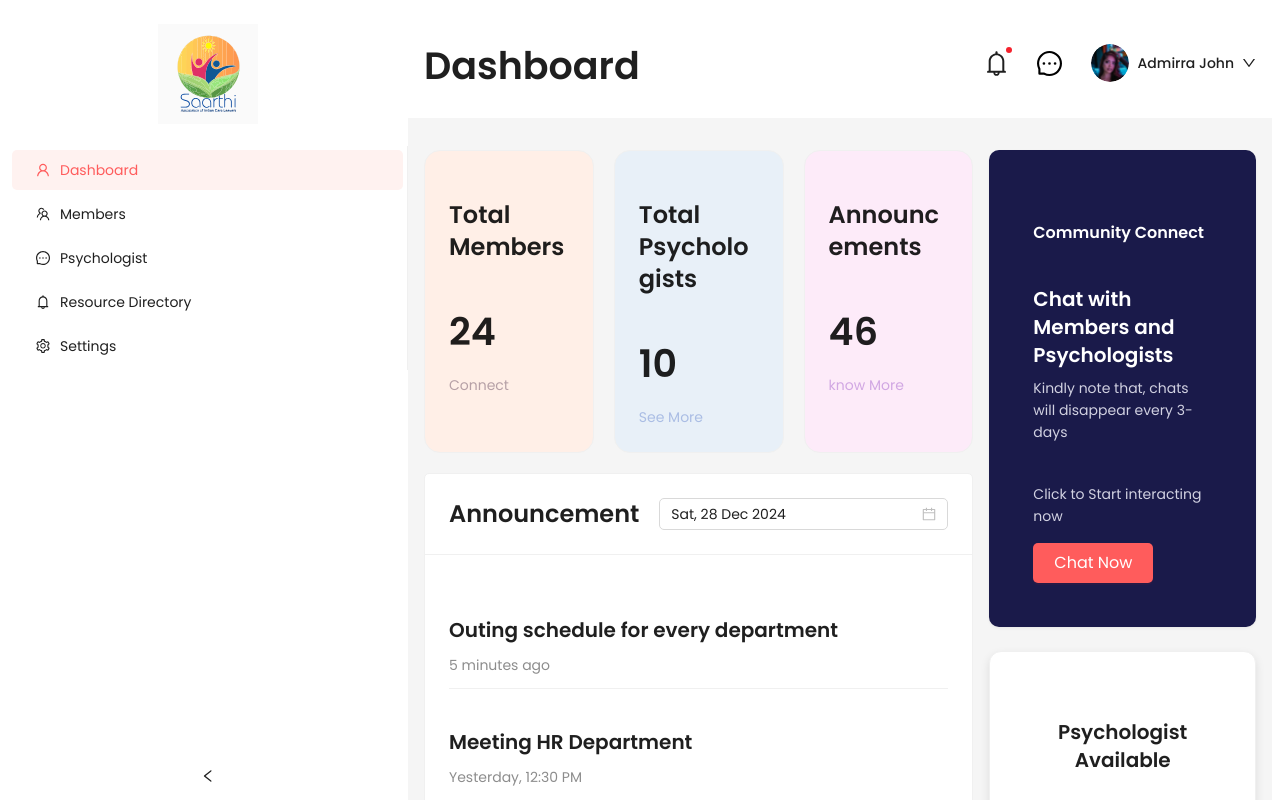
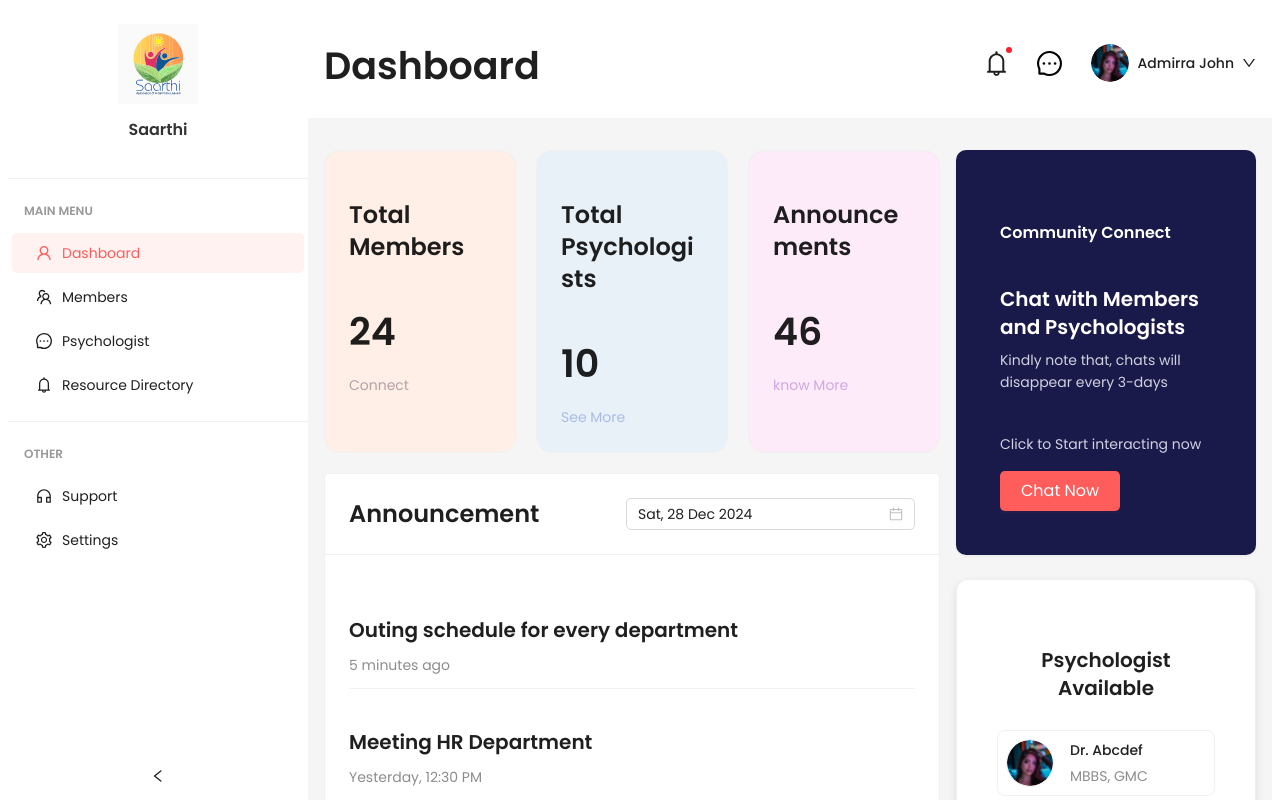
Before and after one commit to ClearSolution07/aideToAction, a React (Vite) app: page / in a window 1280 px wide. Shown: the top 800 px of the page. Built offline with nearby package versions, Linux system fonts and the light colour scheme.

Commit message:
sidebar improved

```diff
--- a/src/components/SideBar.jsx
+++ b/src/components/SideBar.jsx
@@ -1,15 +1,17 @@
 import React, { useState } from "react";
-import { Layout, Menu } from "antd";
+import { Layout, Menu, Divider, Typography } from "antd";
 import {
   UserOutlined,
   TeamOutlined,
   BellOutlined,
   SettingOutlined,
   MessageOutlined,
+  CustomerServiceOutlined,
 } from "@ant-design/icons";
 import { mainLogo } from "../utils/imageUtils";
 
 const { Sider } = Layout;
+const { Title } = Typography;
 
 const SideBar = () => {
   const [collapsed, setCollapsed] = useState(false);
@@ -24,9 +26,10 @@ const SideBar = () => {
       collapsed={collapsed}
       onCollapse={handleCollapse}
       breakpoint="lg"
-      width={400}
+      width={300}
       theme="light"
     >
+      {/* Logo and App Name */}
       <div
         className="logo"
         style={{
@@ -39,28 +42,92 @@ const SideBar = () => {
           src={mainLogo}
           alt="Logo"
           style={{
-            maxHeight: collapsed ? 50 : 100,
-            maxWidth: "100%",
+            maxHeight: collapsed ? 40 : 80, // Adjust size for collapsed state
             transition: "all 0.3s ease",
           }}
         />
+        {!collapsed && (
+          <Title level={5} style={{ margin: "8px 0", color: "#333" }}>
+            Saarthi
+          </Title>
+        )}
       </div>
-      <Menu mode="inline" defaultSelectedKeys={["1"]}>
-        <Menu.Item key="1" icon={<UserOutlined />}>
+
+      <Divider style={{ margin: "12px 0" }} />
+
+      {/* Main Menu Section */}
+      <Menu
+        mode="inline"
+        defaultSelectedKeys={["1"]}
+        style={{ border: "none" }}
+      >
+        <Menu.ItemGroup
+          title={
+            !collapsed && (
+              <span
+                style={{
+                  fontSize: "12px",
+                  textTransform: "uppercase",
+                  color: "#999",
+                  fontWeight: 600,
+                }}
+              >
+                Main Menu
+              </span>
+            )
+          }
+        >
+          <Menu.Item key="1" icon={<UserOutlined style={{ fontSize: 16 }} />}>
             Dashboard
           </Menu.Item>
-        <Menu.Item key="2" icon={<TeamOutlined />}>
+          <Menu.Item key="2" icon={<TeamOutlined style={{ fontSize: 16 }} />}>
             Members
           </Menu.Item>
-        <Menu.Item key="3" icon={<MessageOutlined />}>
+          <Menu.Item
+            key="3"
+            icon={<MessageOutlined style={{ fontSize: 16 }} />}
+          >
             Psychologist
           </Menu.Item>
-        <Menu.Item key="4" icon={<BellOutlined />}>
+          <Menu.Item key="4" icon={<BellOutlined style={{ fontSize: 16 }} />}>
             Resource Directory
           </Menu.Item>
-        <Menu.Item key="5" icon={<SettingOutlined />}>
+        </Menu.ItemGroup>
+      </Menu>
+
+      <Divider style={{ margin: "12px 0" }} />
+
+      {/* Other Section */}
+      <Menu mode="inline" style={{ border: "none" }}>
+        <Menu.ItemGroup
+          title={
+            !collapsed && (
+              <span
+                style={{
+                  fontSize: "12px",
+                  textTransform: "uppercase",
+                  color: "#999",
+                  fontWeight: 600,
+                }}
+              >
+                Other
+              </span>
+            )
+          }
+        >
+          <Menu.Item
+            key="5"
+            icon={<CustomerServiceOutlined style={{ fontSize: 16 }} />}
+          >
+            Support
+          </Menu.Item>
+          <Menu.Item
+            key="6"
+            icon={<SettingOutlined style={{ fontSize: 16 }} />}
+          >
             Settings
           </Menu.Item>
+        </Menu.ItemGroup>
       </Menu>
     </Sider>
   );
```
Lines whose indentation alone changed are shown as unchanged.
